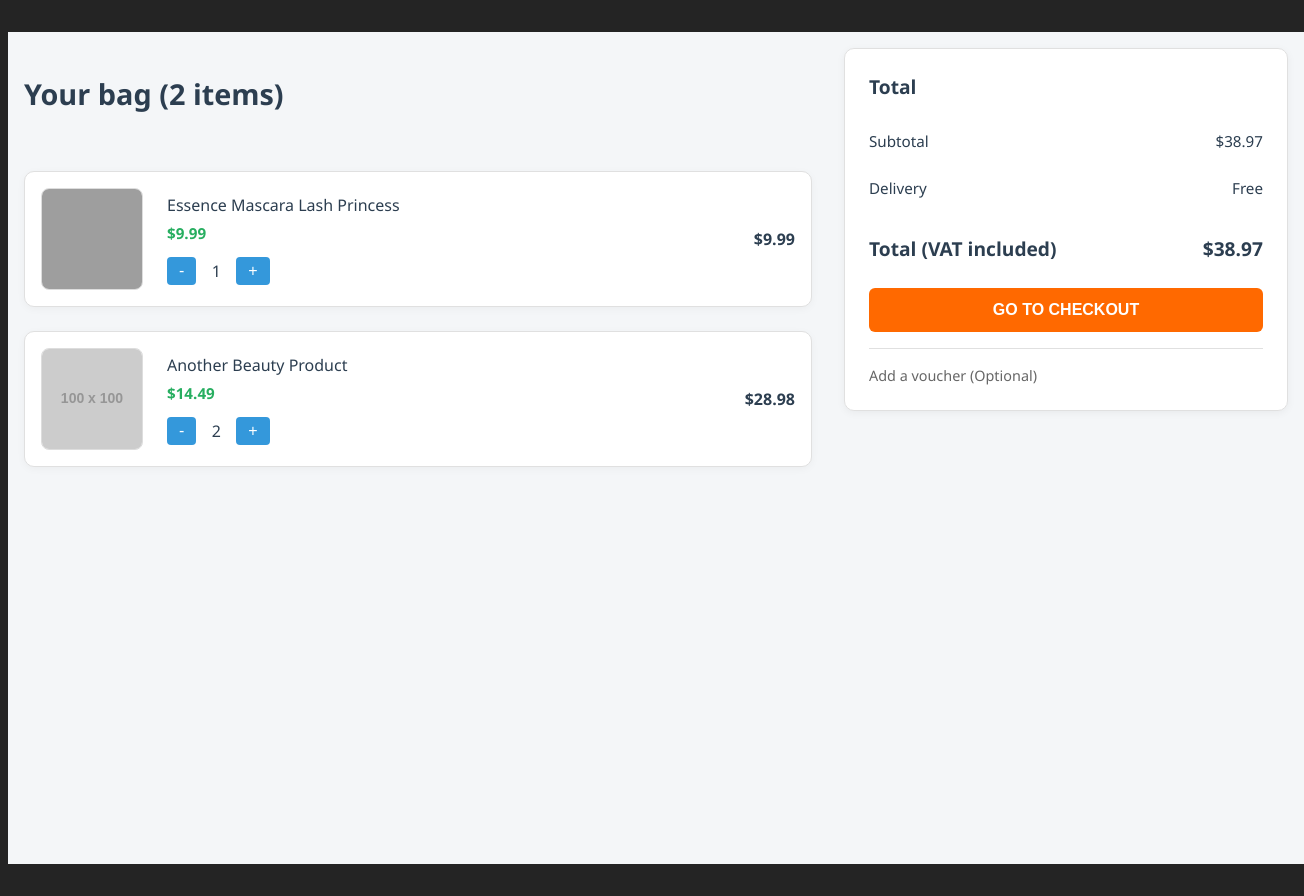
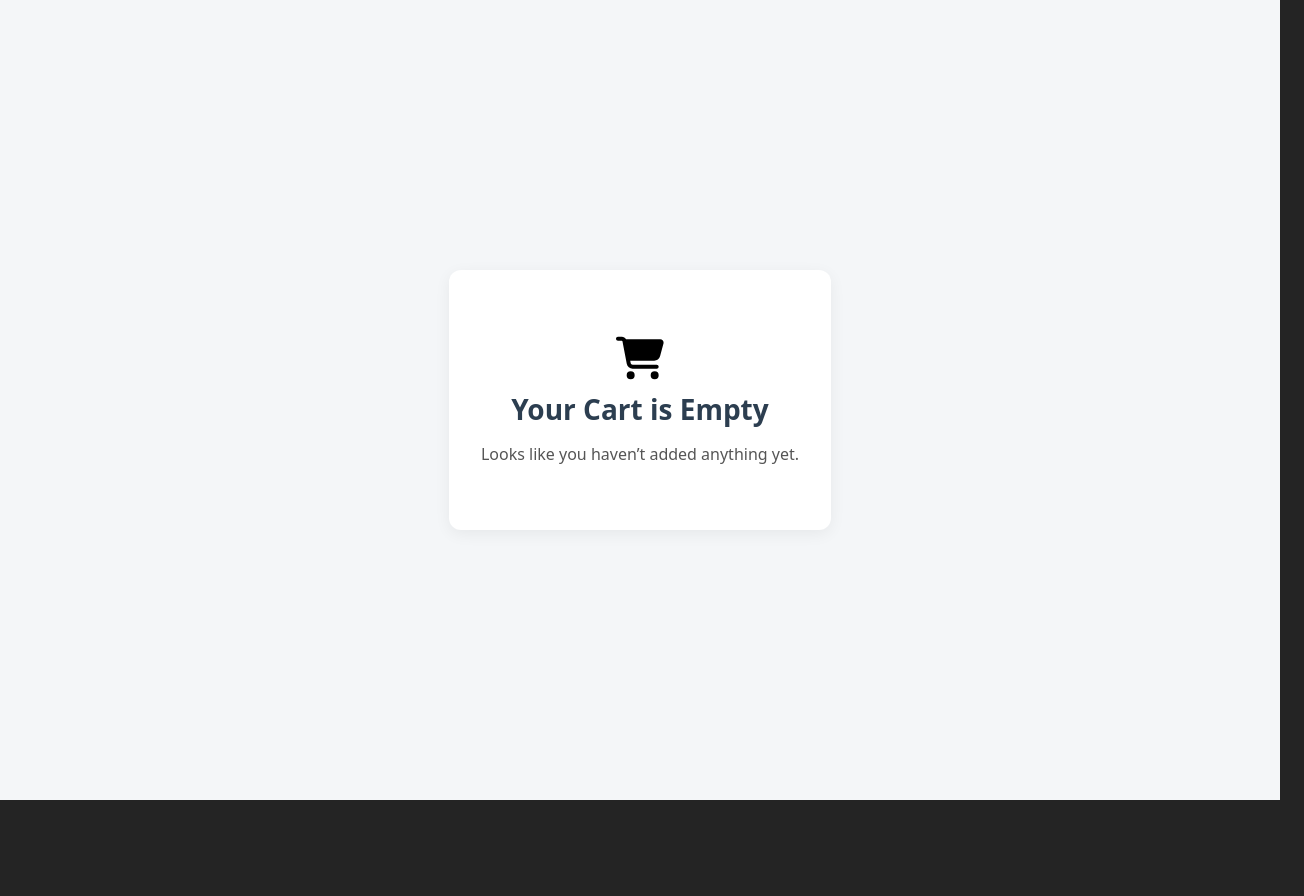
Before and after one commit to mithun-yadav/webCartix, a React (Vite) app: page /cart in a window 1280 px wide. Shown: the whole page, 1304 px wide, since content can reach past the window. After the commit the page ends 800 px from the top, so only its background shows below. Built offline with nearby package versions, Linux system fonts and the light colour scheme; grey boxes are pictures that could not be loaded.

Commit message:
✨ feat: implement ProductsListing component and enhance ProductCard with add to cart functionality

```diff
--- a/src/App.tsx
+++ b/src/App.tsx
@@ -1,22 +1,32 @@
 import { QueryClient, QueryClientProvider } from "@tanstack/react-query";
-import Products from "./components/products/Products";
+import ProductsListing from "./components/productsLIsting/ProductsListing";
 import { BrowserRouter, Route, Routes } from "react-router-dom";
 import AddToCart from "./components/addToCart/AddToCart";
+import { Provider } from "react-redux";
+import { store, persistor } from "./redux-toolkit/store";
+import { PersistGate } from "redux-persist/integration/react";
+import { ToastContainer } from "react-toastify";
+import "react-toastify/dist/ReactToastify.css";
 
 const queryClient = new QueryClient();
 function App() {
   return (
+    <Provider store={store}>
+      <PersistGate loading={null} persistor={persistor}>
         <QueryClientProvider client={queryClient}>
           {/* <Cart /> */}
+          <ToastContainer position="bottom-right" autoClose={2000} />
           <BrowserRouter>
             <Routes>
-          <Route path="/" element={<Products />} />
+              <Route path="/" element={<ProductsListing />} />
               <Route path="/cart" element={<AddToCart />} />
               {/* <Route path="/products" element={<Products />} /> */}
               {/* <Route path="/products/:id" element={<div>Product Details</div>} /> */}
             </Routes>
           </BrowserRouter>
         </QueryClientProvider>
+      </PersistGate>
+    </Provider>
   );
 }
 
--- a/src/components/addToCart/AddToCart.tsx
+++ b/src/components/addToCart/AddToCart.tsx
@@ -1,53 +1,60 @@
-import React, { useState } from "react";
+// pages/CartPage.tsx
+import React, { useMemo, useState } from "react";
 import styles from "./addToCart.module.css";
+import { useDispatch, useSelector } from "react-redux";
+import type { RootState } from "../../redux-toolkit/store";
+import { changeQuantity, removeFromCart } from "../../redux-toolkit/cartSlice";
+import ConfirmModal from "../confirmModal/confirmModal";
+import { toast } from "react-toastify";
+import { MdDeleteForever } from "react-icons/md";
+import { FaCartShopping } from "react-icons/fa6";
 
-type CartItem = {
+const AddToCart: React.FC = () => {
+  const dispatch = useDispatch();
+  const cartItems = useSelector((state: RootState) => state.cart.items);
+  const [showModal, setShowModal] = useState(false);
+  const [targetItem, setTargetItem] = useState<{
     id: number;
     title: string;
-  thumbnail: string;
-  price: number;
-  quantity: number;
+  } | null>(null);
+
+  const handleQuantityChange = (id: number, delta: number) => {
+    dispatch(changeQuantity({ id, delta }));
   };
 
-const initialCart: CartItem[] = [
-  {
-    id: 1,
-    title: "Essence Mascara Lash Princess",
-    thumbnail:
-      "https://cdn.dummyjson.com/product-images/beauty/essence-mascara-lash-princess/thumbnail.webp",
-    price: 9.99,
-    quantity: 1,
-  },
-  {
-    id: 2,
-    title: "Another Beauty Product",
-    thumbnail: "https://via.placeholder.com/100",
-    price: 14.49,
-    quantity: 2,
-  },
-];
-
-const CartPage: React.FC = () => {
-  const [cartItems, setCartItems] = useState(initialCart);
-
-  const handleQuantityChange = (id: number, delta: number) => {
-    setCartItems((prev) =>
-      prev.map((item) =>
-        item.id === id
-          ? { ...item, quantity: Math.max(1, item.quantity + delta) }
-          : item
-      )
-    );
+  const handleRemove = (id: number, title: string) => {
+    setTargetItem({ id, title });
+    setShowModal(true);
   };
 
-  const subtotal = cartItems.reduce(
-    (acc, item) => acc + item.price * item.quantity,
-    0
+  const confirmRemoval = () => {
+    if (targetItem) {
+      dispatch(removeFromCart(targetItem.id));
+      toast.info(`Removed "${targetItem.title}" from cart.`);
+      setShowModal(false);
+    }
+  };
+
+  const subtotal = useMemo(
+    () => cartItems.reduce((acc, item) => acc + item.price * item.quantity, 0),
+    [cartItems]
   );
 
+  if (cartItems.length === 0) {
     return (
+      <div className={styles.emptyCartParent}>
+        <div className={styles.emptyCart}>
+          <FaCartShopping style={{ color: "#000", fontSize: "3rem" }} />
+          <h2>Your Cart is Empty</h2>
+          <p>Looks like you haven’t added anything yet.</p>
+        </div>
+      </div>
+    );
+  }
+
+  return (
+    <>
       <div className={styles.cartWrapper}>
-      {/* Left: Cart Content */}
         <div className={styles.cartContent}>
           <h2 className={styles.cartHeader}>
             Your bag ({cartItems.length}{" "}
@@ -59,6 +66,7 @@ const CartPage: React.FC = () => {
                 <img src={item.thumbnail} alt={item.title} />
                 <div className={styles.itemDetails}>
                   <span className={styles.itemTitle}>{item.title}</span>
+
                   <span className={styles.itemPrice}>
                     ${item.price.toFixed(2)}
                   </span>
@@ -75,12 +83,22 @@ const CartPage: React.FC = () => {
                 <div className={styles.itemSubtotal}>
                   ${(item.price * item.quantity).toFixed(2)}
                 </div>
+                <div
+                  style={{ display: "flex", justifyContent: "space-between" }}
+                >
+                  <button
+                    className={styles.removeBtn}
+                    onClick={() => handleRemove(item.id, item.title)}
+                    title="Remove item"
+                  >
+                    <MdDeleteForever />
+                  </button>
+                </div>
               </div>
             ))}
           </div>
         </div>
 
-      {/* Right: Summary Box */}
         <div className={styles.cartSummaryWrapper}>
           <div className={styles.cartSummaryTitle}>Total</div>
           <div className={styles.cartSummaryRow}>
@@ -99,7 +117,14 @@ const CartPage: React.FC = () => {
           <div className={styles.voucherField}>Add a voucher (Optional)</div>
         </div>
       </div>
+      <ConfirmModal
+        isOpen={showModal}
+        message={`Remove "${targetItem?.title}" from your cart?`}
+        onConfirm={confirmRemoval}
+        onCancel={() => setShowModal(false)}
+      />
+    </>
   );
 };
 
-export default CartPage;
+export default AddToCart;
--- a/src/components/addToCart/addToCart.module.css
+++ b/src/components/addToCart/addToCart.module.css
@@ -1,14 +1,14 @@
 /* CartPage.module.css */
 
 .cartWrapper {
-  width: 100%;
+  /* width: 100%; */
   margin: 2rem auto;
   padding: 1rem;
   font-family: "Segoe UI", Tahoma, Geneva, Verdana, sans-serif;
   display: flex;
   flex-direction: row;
   gap: 2rem;
-  min-height: 100vh;
+  min-height: 100dvh;
   background-color: #f4f6f8;
   color: #2c3e50;
   flex-wrap: wrap;
@@ -109,15 +109,6 @@
   color: #2c3e50;
 }
 
-.removeBtn {
-  font-size: 0.85rem;
-  color: #e74c3c;
-  border: none;
-  background: none;
-  cursor: pointer;
-  margin-top: 0.5rem;
-}
-
 .cartSummaryWrapper {
   flex: 1;
   display: flex;
@@ -187,6 +178,78 @@
   color: #666;
 }
 
+.removeBtn {
+  font-size: 2rem;
+  background: none;
+  color: #e74c3c;
+  border: none;
+  cursor: pointer;
+  margin-left: 10px;
+  padding: 0;
+  line-height: 1;
+  transition: transform 0.2s ease;
+}
+
+.removeBtn:hover {
+  transform: scale(1.2);
+}
+
+/* Empty Cart Enhancement Styles */
+
+.emptyCartParent {
+  display: flex;
+  justify-content: center;
+  align-items: center;
+  min-height: 100dvh;
+  background-color: #f4f6f8;
+}
+
+.emptyCart {
+  text-align: center;
+  padding: 4rem 2rem;
+  background-color: #ffffff;
+  border-radius: 12px;
+  box-shadow: 0 4px 16px rgba(0, 0, 0, 0.06);
+  margin: 3rem auto;
+  max-width: 500px;
+  animation: fadeIn 0.3s ease-in-out;
+}
+
+.emptyCart img {
+  width: 200px;
+  height: auto;
+  margin-bottom: 1rem;
+  opacity: 0.85;
+}
+
+.emptyCart h2 {
+  font-size: 1.75rem;
+  color: #2c3e50;
+  margin-bottom: 0.75rem;
+}
+
+.emptyCart p {
+  font-size: 1rem;
+  color: #555;
+}
+
+/* Optional CTA button */
+.emptyCart .goShop {
+  display: inline-block;
+  margin-top: 1.5rem;
+  padding: 0.6rem 1.2rem;
+  background-color: #3498db;
+  color: #fff;
+  border-radius: 6px;
+  font-weight: 500;
+  text-decoration: none;
+  transition: background-color 0.3s;
+}
+
+.emptyCart .goShop:hover {
+  background-color: #2c80b4;
+}
+
 @media (max-width: 768px) {
   .cartWrapper {
     flex-direction: column;
--- a/src/components/productCard/ProductCard.module.css
+++ b/src/components/productCard/ProductCard.module.css
@@ -43,6 +43,11 @@
   font-weight: 600;
   color: #333;
   margin-bottom: 5px;
+}
+.priceRatingDiv {
+  display: flex;
+  justify-content: space-between;
+  align-items: center;
 }
 
 .price {
--- a/src/components/productCard/ProductCard.tsx
+++ b/src/components/productCard/ProductCard.tsx
@@ -1,7 +1,12 @@
 import React from "react";
 import styles from "./ProductCard.module.css";
+import { useDispatch } from "react-redux";
+import { addToCart } from "../../redux-toolkit/cartSlice";
+import type { CartItem } from "../../redux-toolkit/cart.interface";
+import { toast } from "react-toastify";
 
 type ProductCardProps = {
+  id: number;
   title: string;
   price: number;
   rating: number;
@@ -10,12 +15,27 @@ type ProductCardProps = {
 };
 
 const ProductCard: React.FC<ProductCardProps> = ({
+  id,
   title,
   price,
   rating,
   description,
   thumbnail,
 }) => {
+  const dispatch = useDispatch();
+  const handleAddToCart = () => {
+    const item: CartItem = {
+      id,
+      title,
+      thumbnail,
+      price,
+      quantity: 1,
+    };
+
+    dispatch(addToCart(item));
+    toast.success(`${title} added to cart`);
+  };
+
   return (
     <div className={styles.productCard}>
       <div className={styles.imageContainer}>
@@ -23,12 +43,17 @@ const ProductCard: React.FC<ProductCardProps> = ({
       </div>
       <div className={styles.content}>
         <div className={styles.title}>{title}</div>
-        <div className={styles.price}>${price.toFixed(2)}</div>
-        <div className={styles.rating}>⭐ {rating.toFixed(1)}</div>
+        <div className={styles.priceRatingDiv}>
+          <div className={styles.price}>${price.toFixed(2)}</div>
+          <div className={styles.rating}>⭐ {rating.toFixed(1)}</div>
+        </div>
         <div className={styles.description}>{description}</div>
       </div>
       <div className={styles.buttons}>
-        <button className={`${styles.button} ${styles.addToCart}`}>
+        <button
+          className={`${styles.button} ${styles.addToCart}`}
+          onClick={handleAddToCart}
+        >
           Add to Cart
         </button>
         <button className={`${styles.button} ${styles.viewDetails}`}>
--- a/src/components/products/Products.tsx
+++ b/src/components/productsLIsting/ProductsListing.tsx
@@ -1,11 +1,15 @@
 import { useProductFetch } from "../../hools/hooks";
 import ProductCard from "../productCard/ProductCard";
-import styles from "./Products.module.css";
+import styles from "./ProductsListing.module.css";
 
 function Products() {
   const { data: productData, isLoading: isProductLoading } = useProductFetch();
   if (isProductLoading) {
-    return <div>Loading...</div>;
+    return (
+      <div className="loaderWrapper">
+        <div className="spinner"></div>
+      </div>
+    );
   }
 
   const productArr = productData?.products || [];
@@ -15,6 +19,7 @@ function Products() {
         productArr.map((item) => (
           <ProductCard
             key={item?.id}
+            id={item?.id}
             description={item?.description}
             price={item?.price}
             rating={item?.rating}
--- a/src/index.css
+++ b/src/index.css
@@ -11,6 +11,11 @@
   text-rendering: optimizeLegibility;
   -webkit-font-smoothing: antialiased;
   -moz-osx-font-smoothing: grayscale;
+}
+* {
+  box-sizing: border-box;
+  margin: 0;
+  padding: 0;
 }
 
 a {
@@ -28,3 +33,29 @@ a:hover {
   margin: 0 auto;
   max-width: 1200px;
 }
+
+.loaderWrapper {
+  display: flex;
+  flex-direction: column;
+  align-items: center;
+  justify-content: center;
+  height: 100dvh;
+  text-align: center;
+  color: #2c3e50;
+}
+
+.spinner {
+  width: 60px;
+  height: 60px;
+  border: 6px solid #f3f3f3;
+  border-top: 6px solid #3498db;
+  border-radius: 50%;
+  animation: spin 1s linear infinite;
+  margin-bottom: 1rem;
+}
+
+@keyframes spin {
+  to {
+    transform: rotate(360deg);
+  }
+}
```
Also changed, not shown: src/components/productsLIsting/ProductsListing.module.css (renamed from src/components/products/Products.module.css), src/redux-toolkit/interface.ts (deleted), src/redux-toolkit/slice.ts (deleted). Lines whose indentation alone changed are shown as unchanged.
